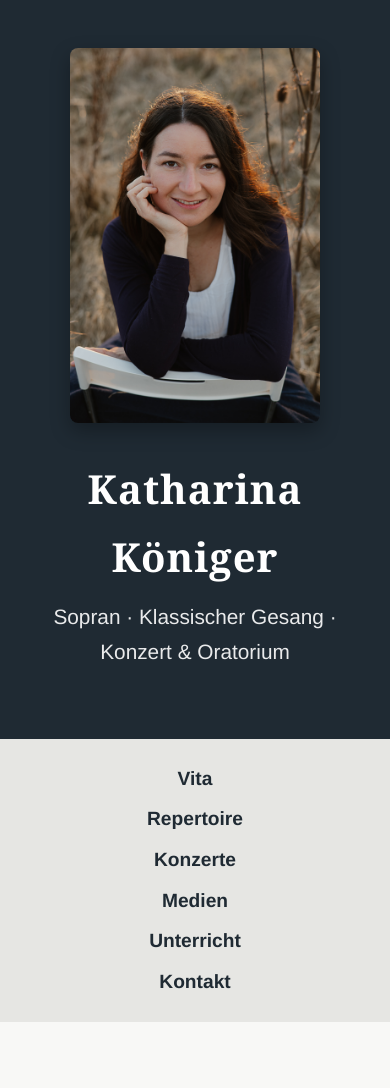
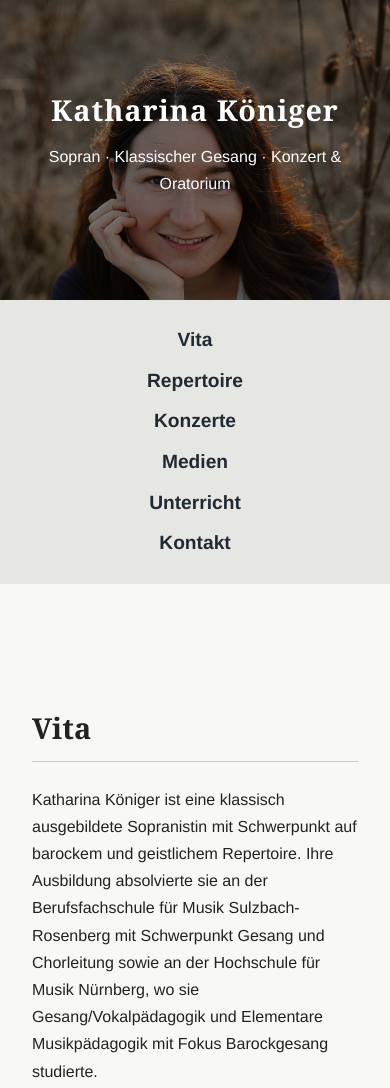
Before and after one commit to VeitSt/katharina-website, a plain HTML site: page index.html in a window 390 px wide. Shown: the top 1088 px of the page. Drawn offline with Linux system fonts and the light colour scheme.

Commit message:
Update index.html

```diff
--- a/index.html
+++ b/index.html
@@ -14,38 +14,41 @@
     line-height: 1.7;
   }
 
-  /* Header - Portrait links, Text rechts */
+  /* Hero Header */
   header {
+    position: relative;
+    height: 500px;
+    background: url('images/portrait.jpg') center top / cover no-repeat;
     display: flex;
+    justify-content: center;
     align-items: center;
-    justify-content: center;
-    gap: 2rem;
-    flex-wrap: wrap;
-    text-align: left;
-    padding: 3rem 1rem;
-    background-color: #1f2a33;
+    text-align: center;
     color: #fff;
   }
-  header img {
-    max-width: 250px;
-    width: 100%;
-    height: auto;
-    border-radius: 8px;
-    box-shadow: 0 8px 20px rgba(0,0,0,0.3);
+  header::after {
+    content: "";
+    position: absolute;
+    top:0;
+    left:0;
+    width:100%;
+    height:100%;
+    background-color: rgba(0,0,0,0.4); /* Overlay für bessere Lesbarkeit */
   }
-  header div {
-    max-width: 400px;
+  header .hero-text {
+    position: relative;
+    z-index: 1;
+    padding: 1rem 2rem;
+    border-radius: 6px;
   }
   header h1 {
-    margin: 0;
     font-family: "Georgia", serif;
     font-size: 3rem;
+    margin: 0;
     letter-spacing: 1px;
   }
   header p {
     font-size: 1.3rem;
     margin-top: 0.5rem;
-    opacity: 0.9;
   }
 
   /* Navigation */
@@ -164,17 +167,25 @@
   /* Responsive */
   @media (max-width: 800px) {
     header {
-      flex-direction: column;
-      text-align: center;
-    }
-    header div {
-      max-width: 100%;
+      height: 400px;
     }
     header h1 {
-      font-size: 2.5rem;
+      font-size: 2.2rem;
+    }
+    header p {
+      font-size: 1.1rem;
     }
   }
-  @media (max-width: 600px) {
+  @media (max-width: 500px) {
+    header {
+      height: 300px;
+    }
+    header h1 {
+      font-size: 1.8rem;
+    }
+    header p {
+      font-size: 1rem;
+    }
     nav a {
       display: block;
       margin: 0.5rem 0;
@@ -190,8 +201,7 @@
 <body>
 
 <header>
-  <img src="images/portrait.jpg" alt="Katharina Königer Portrait">
-  <div>
+  <div class="hero-text">
     <h1>Katharina Königer</h1>
     <p>Sopran · Klassischer Gesang · Konzert & Oratorium</p>
   </div>
```
